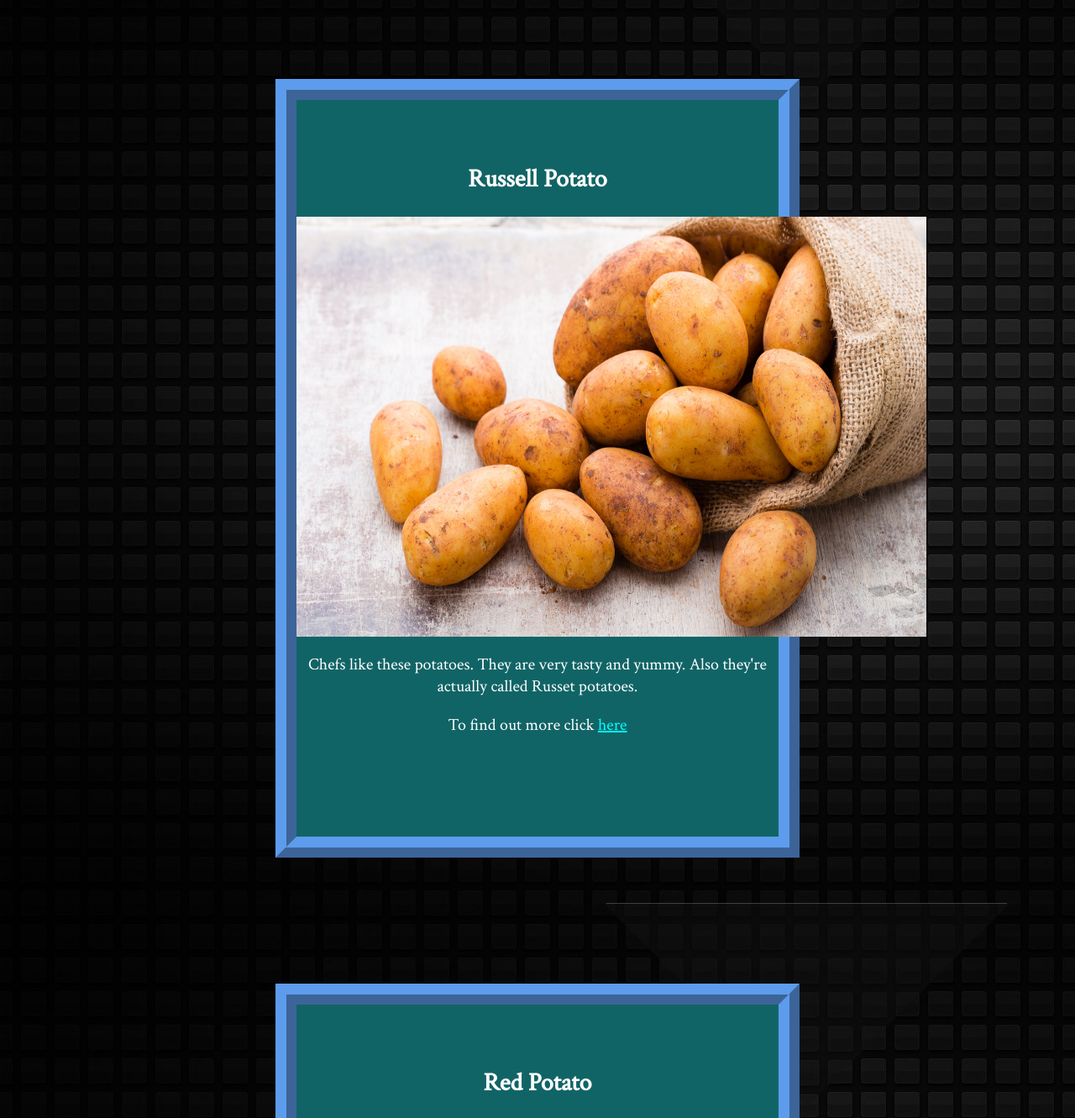
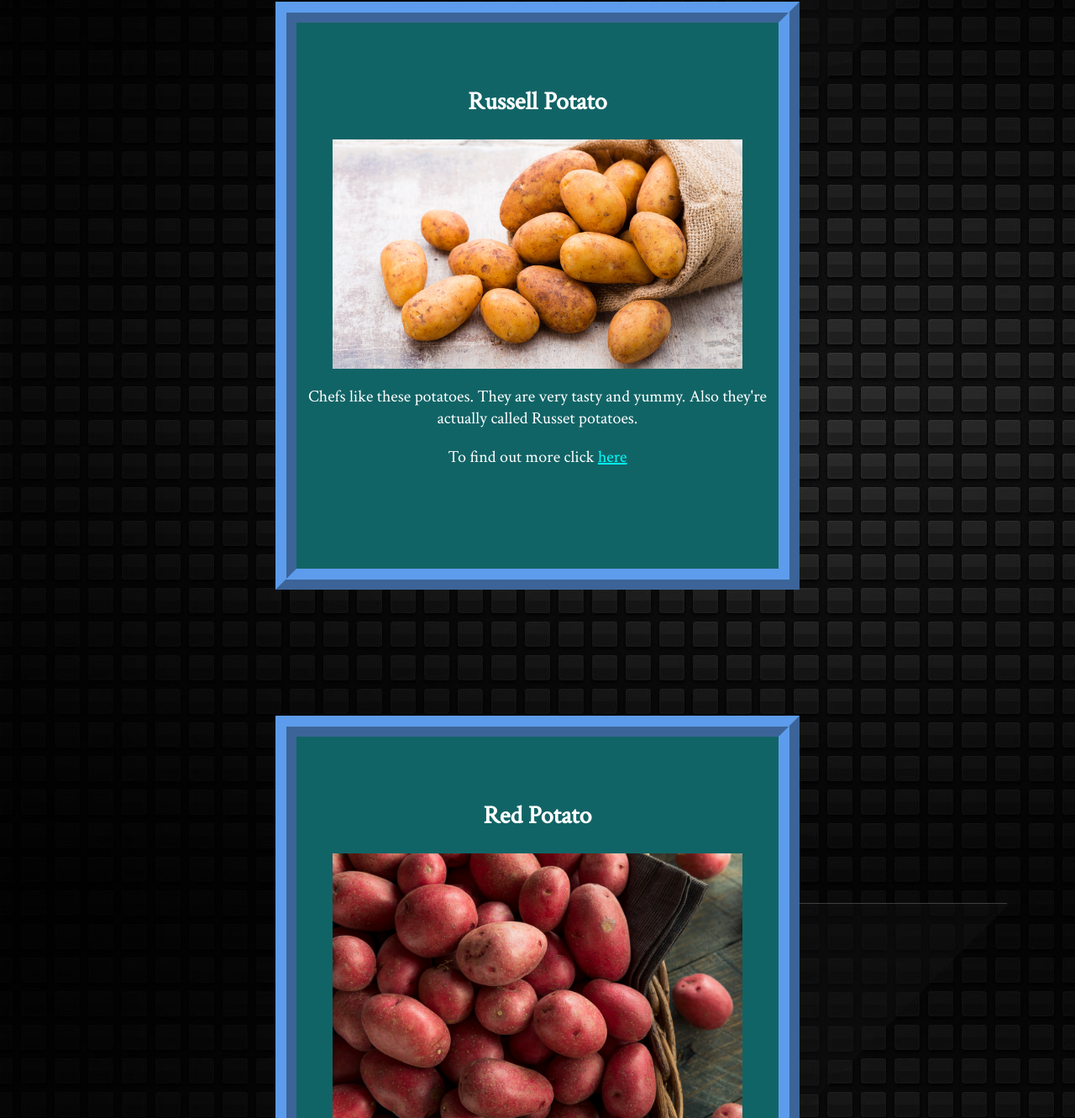
Before and after one commit to staten-island-tech/css-blogpost-project-Altakie, a plain HTML site: page index.html in a window 1280 px wide. Shown: the part 1325-2656 px from the top of the page at 84% size. Drawn offline with Linux system fonts and the light colour scheme; a web font is replaced by a local one.

Commit message:
Update index.html

```diff
--- a/index.html
+++ b/index.html
@@ -21,7 +21,7 @@
 
     <div class="post-main">
         <h2> Vilotte</h2>
-        <img src="Blue-Potato.jpg">
+        <img src="Blue-Potato.jpg", class="img-1">
         <p>These potatoes have a very blue color. People are arguing whether they are healthy to eat or poisonous. </p>
         <p>To find out more click <a href="Fake Link",  class="link-main">here</a></p>
 
@@ -29,7 +29,7 @@
 
     <div class="post-main">
         <h2> Russell Potato </h2>
-        <img src="RussetPotat.jpg", height="500px", width= "750px" , >
+        <img src="RussetPotat.jpg", class="img-1" >
         <p> Chefs like these potatoes. They are very tasty and yummy. Also they're actually called Russet potatoes. </p>
         <p>To find out more click
             <a href="Fake Link", class="link-main">here</a>
@@ -38,7 +38,7 @@
 
     <div class="post-main">
         <h2> Red Potato </h2>
-        <img src="Red-Potat.jpg", height="500px", width= "750px" , >
+        <img src="Red-Potat.jpg", class="img-1" >
         <p> Chefs like these potatoes. They are very tasty and yummy. </p>
         <p>To find out more click
                 <a href="Fake Link" class="link-main">here</a>
```
